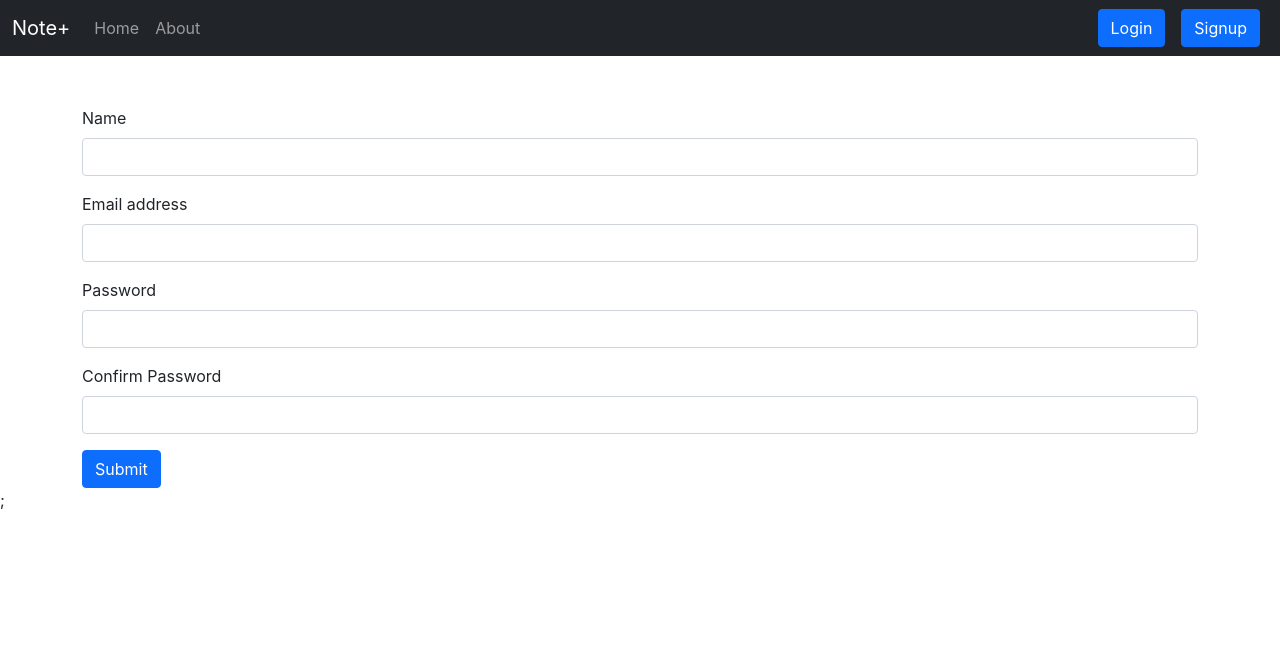
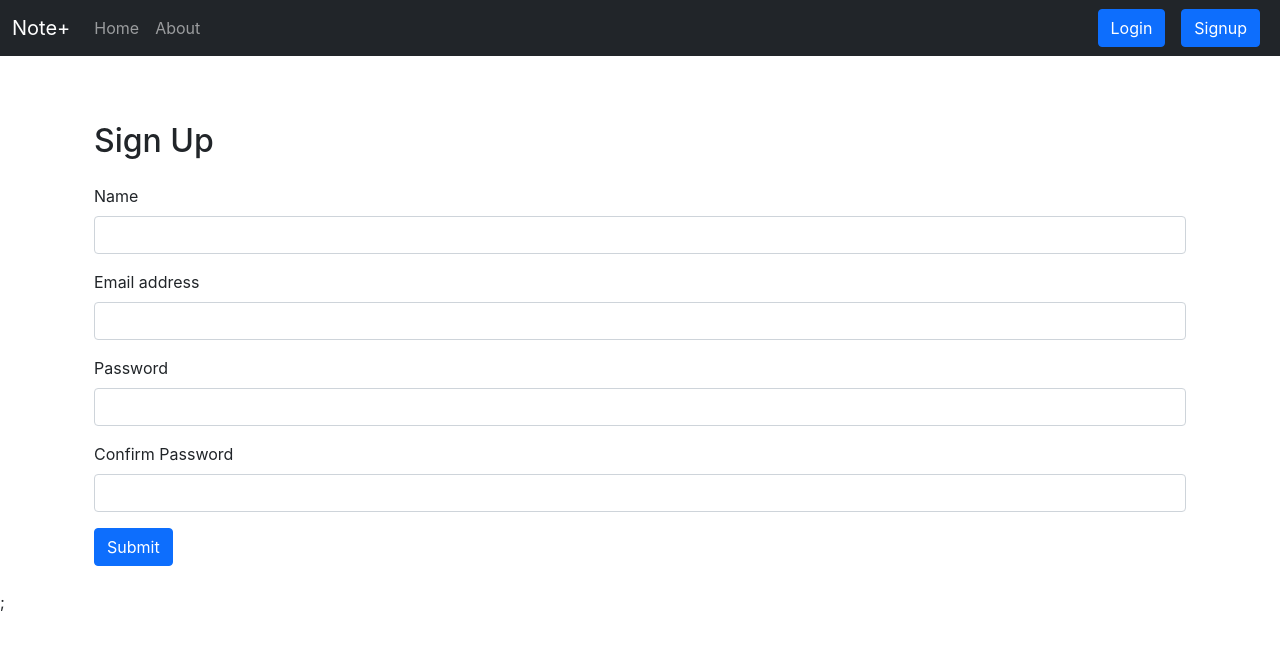
Before and after one commit to Darsh098/NotePlus-MERN, a React (Create React App) app: page /signup in a window 1280 px wide. Shown: the top 646 px of the page. Built offline with nearby package versions, Linux system fonts and the light colour scheme; the HTML template or start-up script is replaced by a standard one.

Commit message:
Showing Alert On Signup And Error

```diff
--- a/src/Components/Signup.js
+++ b/src/Components/Signup.js
@@ -3,7 +3,7 @@ import React, { useState } from 'react'
 // useHistory Is Changed To useNavigate In v6
 import { useNavigate } from 'react-router-dom';
 
-const Signup = () => {
+const Signup = (props) => {
     const [credentials, setCredentials] = useState({ name: "", email: "", password: "", confirmPassword: "" });
     // let history = useHistory();
     let navigate = useNavigate();
@@ -11,7 +11,7 @@ const Signup = () => {
     const handleSubmit = async (e) => {
         e.preventDefault();
         const { name, email, password, confirmPassword } = credentials;
-        if (password == confirmPassword) {
+        if (password === confirmPassword) {
             const url = `http://localhost:5000/api/auth/register`
             const response = await fetch(url, {
                 method: 'POST',
@@ -26,10 +26,14 @@ const Signup = () => {
                 // Save The Auth Token And Redirect
                 localStorage.setItem('Token', json.authtoken);
                 navigate('/');
+                props.showAlert("Account Created SuccessFully!", "success");
             }
             else {
-                alert("Invalid Credentials")
+                props.showAlert("Invalid Details", "danger");
             }
+        }
+        else {
+            props.showAlert("Password And Confirm Password Must Be Same", "danger");
         }
     }
     const onChange = (e) => {
@@ -37,8 +41,9 @@ const Signup = () => {
     }
 
     return (
-        <div>
-            <form onSubmit={handleSubmit}>
+        <div className='container my-3'>
+            <h2>Sign Up</h2>
+            <form className='my-4' onSubmit={handleSubmit}>
                 <div className="mb-3">
                     <label htmlFor="name" className="form-label">Name</label>
                     <input type="text" className="form-control" id="name" name='name' value={credentials.name} aria-describedby="emailHelp" onChange={onChange} required minLength={3} />
```
